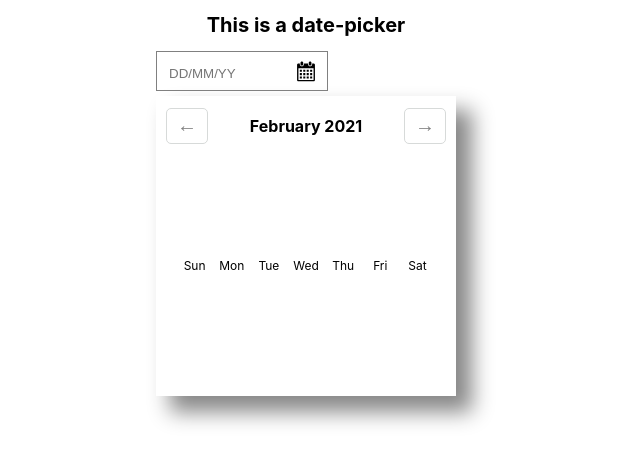
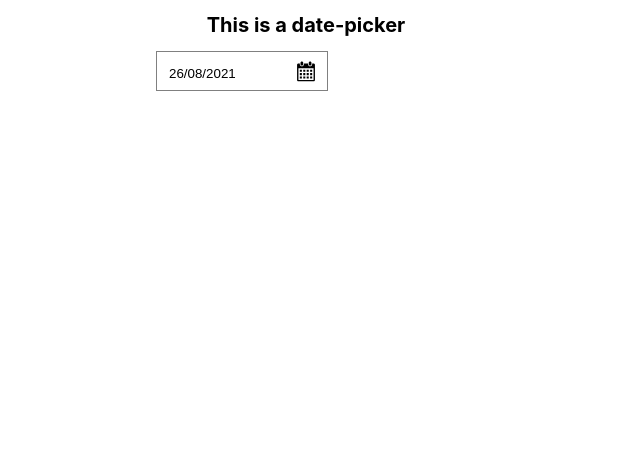
Before and after one commit to AshClarke-code/Date-picker, a React (Create React App) app: page / in a window 1280 px wide. Shown: the top 464 px of the page, without its empty margins (334-974 px from the left). Built offline with nearby package versions, Linux system fonts and the light colour scheme.

Commit message:
complete date-picker with functionality

```diff
--- /dev/null
+++ b/src/date-picker/calendar/calendar.styles.jsx
@@ -0,0 +1 @@
+import styled from "styled-components";
--- a/src/date-picker/date-picker.component.jsx
+++ b/src/date-picker/date-picker.component.jsx
@@ -1,9 +1,13 @@
-import React, {useState} from "react";
+import React, {useState, useEffect} from "react";
 import { ReactComponent as CalendarIcon } from "./calendar.svg";
-import { InputField, InputContainer, CalendarContainer, CalendarHeader, CalendarHeaderContent, CalendarButton, DateContainer, DayBlock, DateBlock } from "./date-picker.styles";
+import { ContainerDiv, InputField, InputContainer, CalendarContainer, CalendarHeader, CalendarHeaderContent, CalendarButton, DateContainer, DayBlock, DateBlock } from "./date-picker.styles";
 
 const months = ["January", "February", "March", "April", "May", "June", "July", "August", "September", "October", "November", "December"];
 const days = ["Sunday", "Monday", "Tuesday", "Wednesday", "Thursday", "Friday", "Saturday"];
+
+const currentDate = new Date(Date.now());
+let defaultDate = currentDate.toLocaleDateString().split("/");
+defaultDate = `${defaultDate[1] < 10 ? `0${defaultDate[1]}` : defaultDate[1]}/${defaultDate[0] < 10 ? `0${defaultDate[0]}` : defaultDate[0]}/${defaultDate[2]}`;
 
 const iconStyles = {
     width: "2.2rem",
@@ -18,63 +22,91 @@ const populateDates = (month, year) => {
     const dates = [];
 
     //For Day overflow
-    if(startDate.getDay() > 0){
-        minDate = minDate - startDate.getDay();
-    }
-    if(endDate.getDay() < 6){
-        maxDate = maxDate + ( 6 - endDate.getDay());
-    }
+    if(startDate.getDay() > 0) minDate = minDate - startDate.getDay();
+
+    if(endDate.getDay() < 6) maxDate = maxDate + ( 6 - endDate.getDay());
 
     //Collect dates
     for(let i = minDate; i <= maxDate; i++){
         dates.push(new Date(year, month, i));
     };
 
-
-    console.log(dates);
     return dates;
 
-}
+};
 
 const DatePicker = () => {
 
-    const [iconColor, setIconColor] = useState("black");
-    const [inputValue, setInputValue] = useState("");
-    const [year, setYear] = useState(2021);
-    const [month, setMonth] = useState(1);
+    const [iconActive, setIconActive] = useState(false);
+    const [inputValue, setInputValue] = useState(defaultDate);
+    const [year, setYear] = useState(currentDate.getFullYear());
+    const [month, setMonth] = useState(currentDate.getMonth());
     const [dates, setDates] = useState([]);
+    const [isVisible, setIsVisible] = useState(false);
+    const [activeDate, setActiveDate] = useState(currentDate.toLocaleDateString());
 
+    useEffect(() => {
+        setDates(populateDates(month, year));
+    }, [year, month]);
+
+    const handleButtonClick = event => {
+        if(event.target.name === "forward" && month === 11) {
+
+            setMonth(0);
+            setYear(year + 1);
+
+        } else if(event.target.name === "back" && month === 0){
+
+            setMonth(11);
+            setYear(year - 1);
+
+        } else if(event.target.name === "back") {
+
+            setMonth(month - 1);
+
+        } else if(event.target.name === "forward"){
+
+            setMonth(month + 1);
+
+        }
+    };
 
     const showCalender = event => {
-        setIconColor("#00aad7");
-        setDates(populateDates(1, 2021));
+        setIconActive(!iconActive);
+        setIsVisible(!isVisible);
+
     };
 
-    const handleClick = (date) => {
-        console.log(date.toLocaleDateString());
+    const handleDateClick = (date) => {
+        setInputValue("");
+        setActiveDate(date.toLocaleDateString());
         const splitDate = date.toLocaleDateString().split("/");
 
         //DO NOT TOUCH THE TEMPLATE STRING!!!!!!!!!!!!!
 
         const formattedDate = `${splitDate[1] < 10 ? `0${splitDate[1]}` : splitDate[1]}/${splitDate[0] < 10 ? `0${splitDate[0]}` : splitDate[0]}/${splitDate[2]}`;
-
-        console.log(formattedDate);
-
         setInputValue(formattedDate);
 
-    }
+    };
+
+    const checkActive = date => {
+    //This didn't work as a ternary and I don't know why.
+        if(activeDate === date.toLocaleDateString()) return true;
+        return false;
+
+    };
 
     return (
-        <div>
-        <InputContainer>
-        <InputField placeholder="DD/MM/YY" onFocus={showCalender} value={inputValue}/>
-        <CalendarIcon style={iconStyles} fill={iconColor}/>
+        <ContainerDiv>
+        <InputContainer onClick={showCalender} >
+        <InputField placeholder="DD/MM/YY" value={inputValue} name="date" readOnly/>
+        <CalendarIcon style={iconStyles} fill={`${iconActive ? "#00aad7" : "black"}`}/>
         </InputContainer>
-        <CalendarContainer>
+        <CalendarContainer isVisible={isVisible}>
             <CalendarHeader>
-                <CalendarButton>&#8592;</CalendarButton>
+                <CalendarButton name="back" onClick={handleButtonClick}>&#8592;</CalendarButton>
                 <CalendarHeaderContent>{`${months[month]} ${year}`}</CalendarHeaderContent>
-                <CalendarButton>&#8594;</CalendarButton>
+                <CalendarButton name="forward" onClick={handleButtonClick}>&#8594;</CalendarButton>
             </CalendarHeader>
             <DateContainer>
                 {
@@ -86,13 +118,14 @@ const DatePicker = () => {
                 }
                 {
                     dates.map((date, index) => {
-                        return <DateBlock key={index + 7} value={date} onClick={() => handleClick(date)}>{date.getDate()}</DateBlock>
+                        if(date.getMonth() !== month) return <div key={index + 7}></div>;
+                        return <DateBlock key={index + 7} value={date} onClick={() => handleDateClick(date)} active={checkActive(date)} >{date.getDate()}</DateBlock>
                     })
                 }
             </DateContainer>
         </CalendarContainer>
 
-        </div>
+        </ContainerDiv>
     );
 };
 
--- a/src/date-picker/date-picker.styles.jsx
+++ b/src/date-picker/date-picker.styles.jsx
@@ -1,6 +1,13 @@
-import styled from "styled-components";
+import styled, {keyframes} from "styled-components";
 
+const showCalender = keyframes`
+    0% {transform: scale(1.0)}
+    100% {transform: scale(1.05)}
+`;
 
+export const ContainerDiv = styled.div`
+    width: 30rem;
+`;
 
 export const InputField = styled.input`
     width: 8rem;
@@ -21,13 +28,17 @@ export const InputContainer = styled.div`
 
 
 export const CalendarContainer = styled.div`
-    width: 30rem;
-    height: 30rem;
-    display: flex;
+    width: 29rem;
+    height: 29rem;
+    display: ${props => props.isVisible ? "flex" : "none"};
     flex-direction: column;
     align-items: center;
-    margin-top: .5rem;
+    margin-top: 1rem;
     box-shadow: 15px 15px 20px 1px #888888;
+    animation-name:${showCalender};
+    animation-duration: .2s;
+    animation-fill-mode: forwards;
+    animation-timing-function: ease-out;
 `;
 
 
@@ -55,6 +66,12 @@ export const CalendarButton = styled.button`
     background-color: white;
     color: grey;
     border-radius: 5px;
+    cursor: pointer;
+
+    &:hover {
+        color: white;
+        background-color: #00aad7;
+    }
 `;
 
 
@@ -81,9 +98,9 @@ export const DayBlock = styled.div`
 
 export const DateBlock = styled.div`
     font-size: 1.2rem;
-    color: grey;
-    background-color: white;
-    border: 1px solid #D7DAD9;
+    color: ${props => props.active ? "white" : "grey"};
+    background-color: ${props => props.active ? "#7D91D7" : "white"};
+    border: 1px solid ${props => props.active ? "#7D91D7" : "#D7DAD9"};
     display: flex;
     justify-content: center;
     align-items: center;
@@ -92,8 +109,7 @@ export const DateBlock = styled.div`
         background-color: #00aad7;
         color: white;
         cursor: pointer;
-        transform: scale(1.1);
-        border: none;
+        border: 1px solid #00aad7;
     }
 
 `;
```
Also changed, not shown: src/date-picker/calendar/calendar.component.jsx (added).
